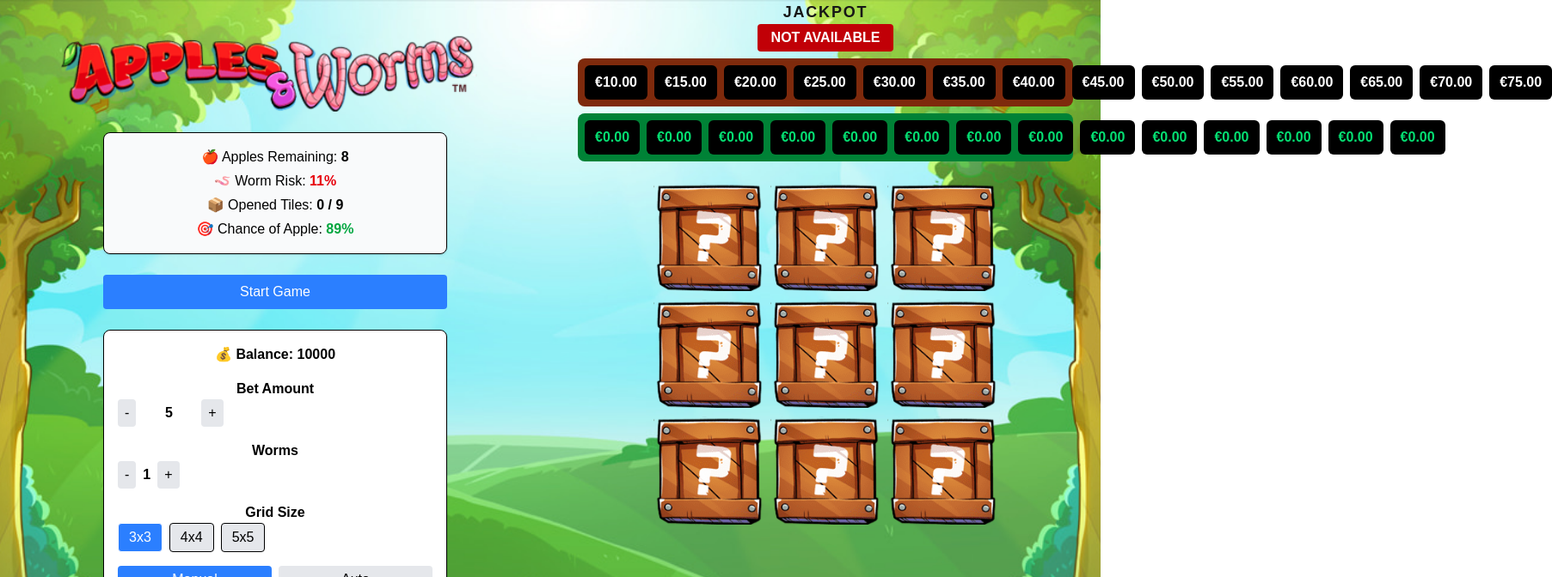
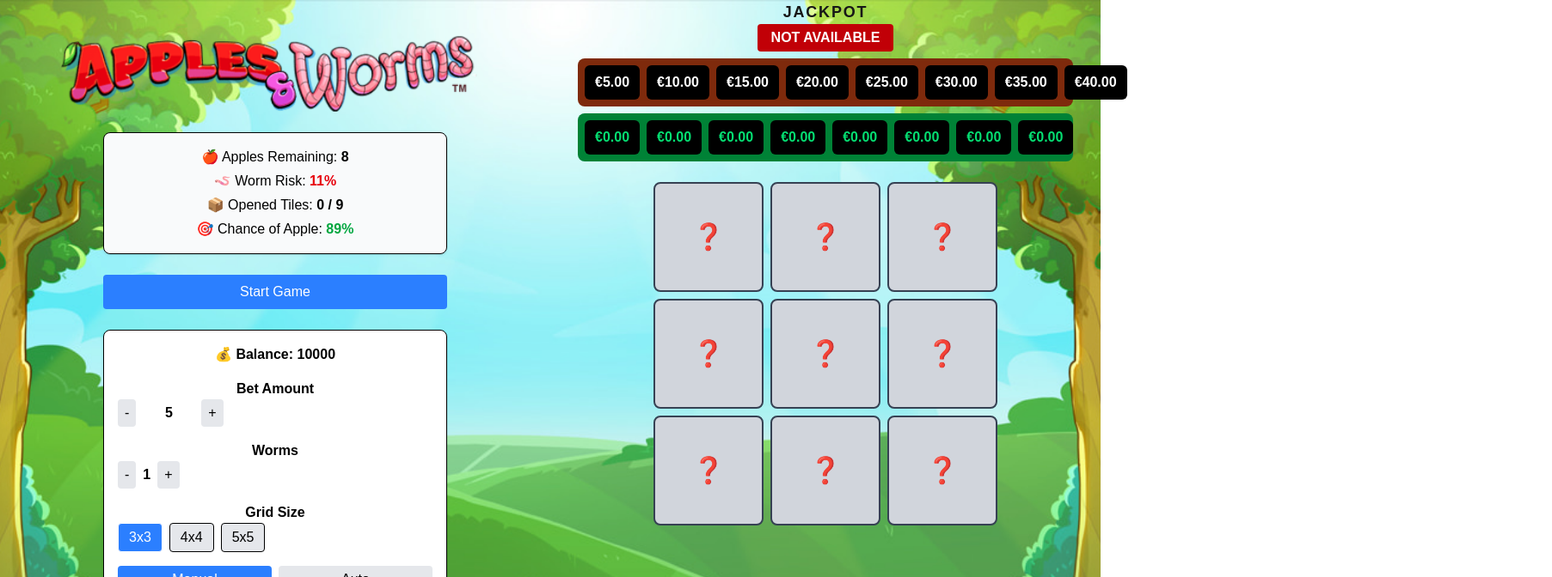
Before and after one commit to Hasan-Itani/apples-worms-game, a Next.js app: page / in a window 1280 px wide. Shown: the top 672 px of the page at 86% size, 1805 px wide, since content can reach past the window. Built offline with nearby package versions, Linux system fonts and the light colour scheme.

Commit message:
fix number of values

```diff
--- a/app/components/JackpotBar.jsx
+++ b/app/components/JackpotBar.jsx
@@ -1,11 +1,11 @@
 "use client";
 
-export default function Jackpot({ gridSize = 4, worms = 2, bet = 5 }) {
+export default function Jackpot({ gridSize, worms, bet }) {
   const totalBoxes = gridSize * gridSize;
-  const apples = totalBoxes - worms;
+  const apples = Math.max(totalBoxes - worms, 0); // prevent negative
 
   const jackpotValues = Array.from({ length: apples }, (_, i) => {
-    return `€${(bet * (i + 2)).toFixed(2)}`;
+    return `€${(bet * (i + 1)).toFixed(2)}`; // dynamic scaling
   });
 
   const balanceValues = Array.from({ length: apples }, () => "€0.00");
--- a/app/components/boxes.jsx
+++ b/app/components/boxes.jsx
@@ -1,14 +1,15 @@
-"use client";
 import { useBoxesGame } from "../hooks/useBoxesGame";
 import Jackpot from "./JackpotBar";
-import Image from "next/image";
 
-export default function Boxes({ gridSize = 4, worms = 2 }) {
+export default function Boxes({ gridSize, worms, bet }) {
   const { grid, handleClick } = useBoxesGame(gridSize, worms);
+  const totalBoxes = gridSize * gridSize;
+  const apples = totalBoxes - worms;
 
   return (
     <div className="flex flex-col items-center gap-6 align-center">
-      <Jackpot />
+      {/* Send dynamic values */}
+      <Jackpot gridSize={gridSize} worms={worms} bet={bet} />
 
       <div
         className="grid gap-2"
@@ -22,37 +23,10 @@ export default function Boxes({ gridSize = 4, worms = 2 }) {
           <div
             key={index}
             onClick={() => handleClick(index)}
-            className="relative flex items-center justify-center cursor-pointer"
+            className={`flex items-center justify-center border-2 border-gray-700 rounded-lg text-3xl cursor-pointer transition
+              ${cell === "❓" ? "bg-gray-300 hover:bg-gray-400" : "bg-white"}`}
           >
-            {/* коробка */}
-            <Image
-              src="/box.png"
-              alt="Box"
-              fill
-              className="object-contain select-none pointer-events-none"
-            />
-
-            {/* если открыто */}
-            {cell !== "❓" && (
-              <div className="absolute w-3/4 h-3/4">
-                {cell === "🍎" && (
-                  <Image
-                    src="/apple.png"
-                    alt="Apple"
-                    fill
-                    className="object-contain"
-                  />
-                )}
-                {cell === "💣" && (
-                  <Image
-                    src="/worm.png"
-                    alt="Worm"
-                    fill
-                    className="object-contain"
-                  />
-                )}
-              </div>
-            )}
+            {cell}
           </div>
         ))}
       </div>
--- a/app/page.js
+++ b/app/page.js
@@ -121,7 +121,7 @@ export default function HomePage() {
           </div>
         </div>
         <div className="">
-          <Boxes gridSize={game.gridSize} worms={game.worms} />
+          <Boxes gridSize={game.gridSize} worms={game.worms} bet={game.bet}/>
         </div>
       </div>
     </div>
```
